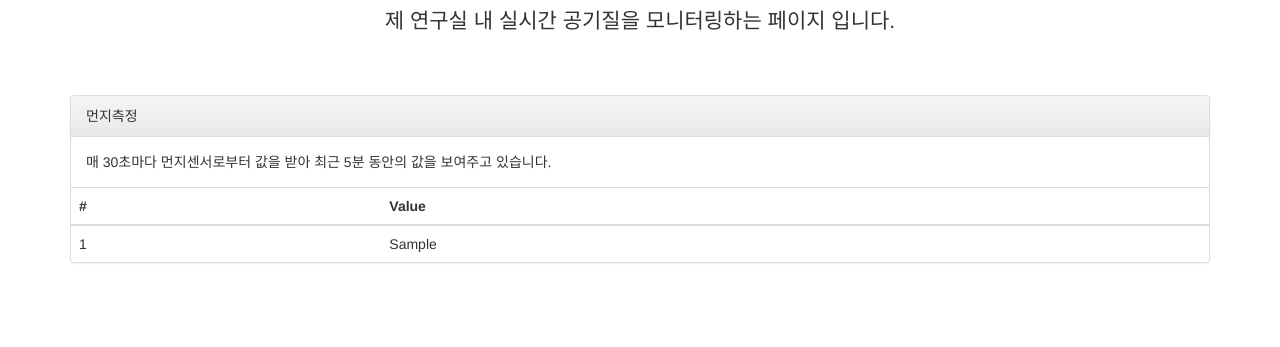
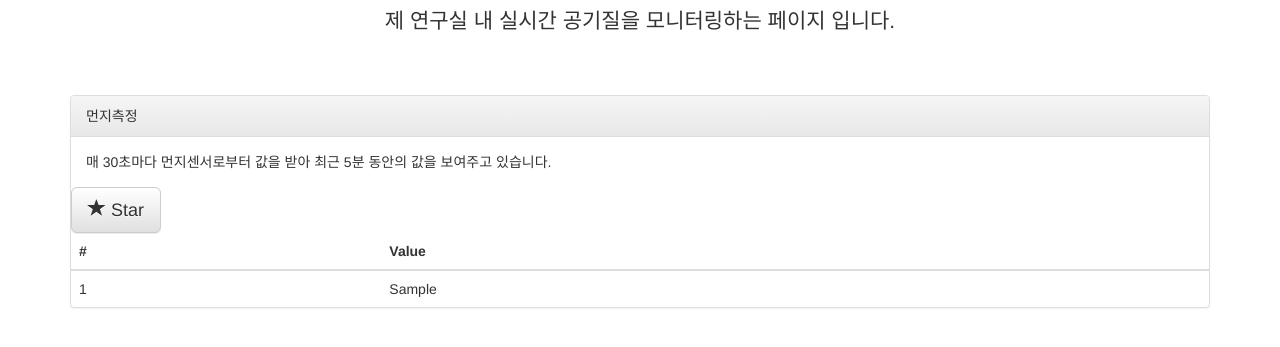
Before and after one commit to jwj0831/dust-portal, a PHP site: page / in a window 1280 px wide. Shown: the part 154-501 px from the top of the page. Run offline with PHP 8.4, Linux system fonts and the light colour scheme; tables that the repository leaves empty or names only in its code hold one stand-in row (values such as "Sample post"); some libraries are stand-ins or nearby versions.

Commit message:
bootstrap icon test

```diff
--- a/index.php
+++ b/index.php
@@ -69,7 +69,11 @@
       <div class="panel panel-default">
       	<div class="panel-heading">먼지측정 </div>
       	<div class="panel-body">매 30초마다 먼지센서로부터 값을 받아 최근 5분 동안의 값을 보여주고 있습니다.</div>
-
+      	<div class="test">
+      		<button type="button" class="btn btn-default btn-lg">
+  				<span class="glyphicon glyphicon-star"></span> Star
+			</button>
+      	</div>
       	<table class="table">
       		<thead>
       			<th>#</th>
```
